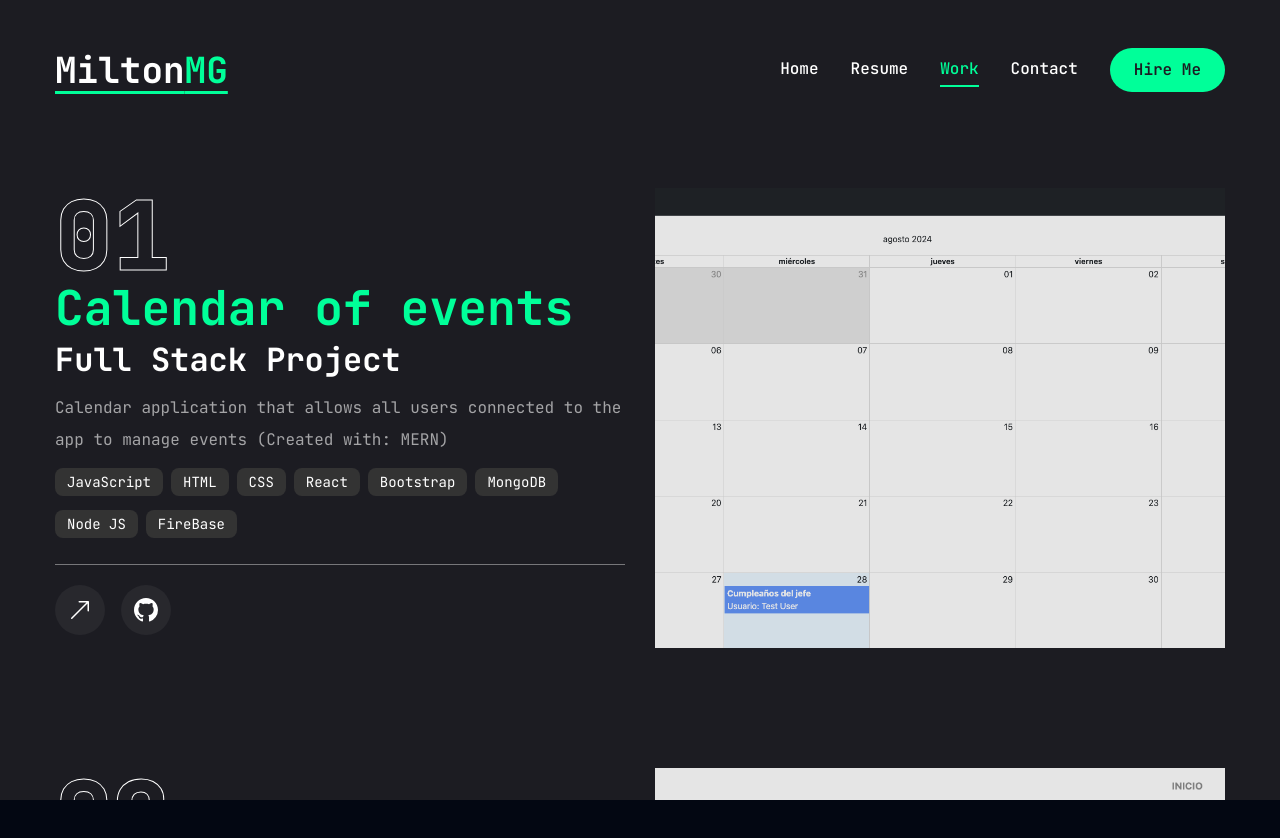
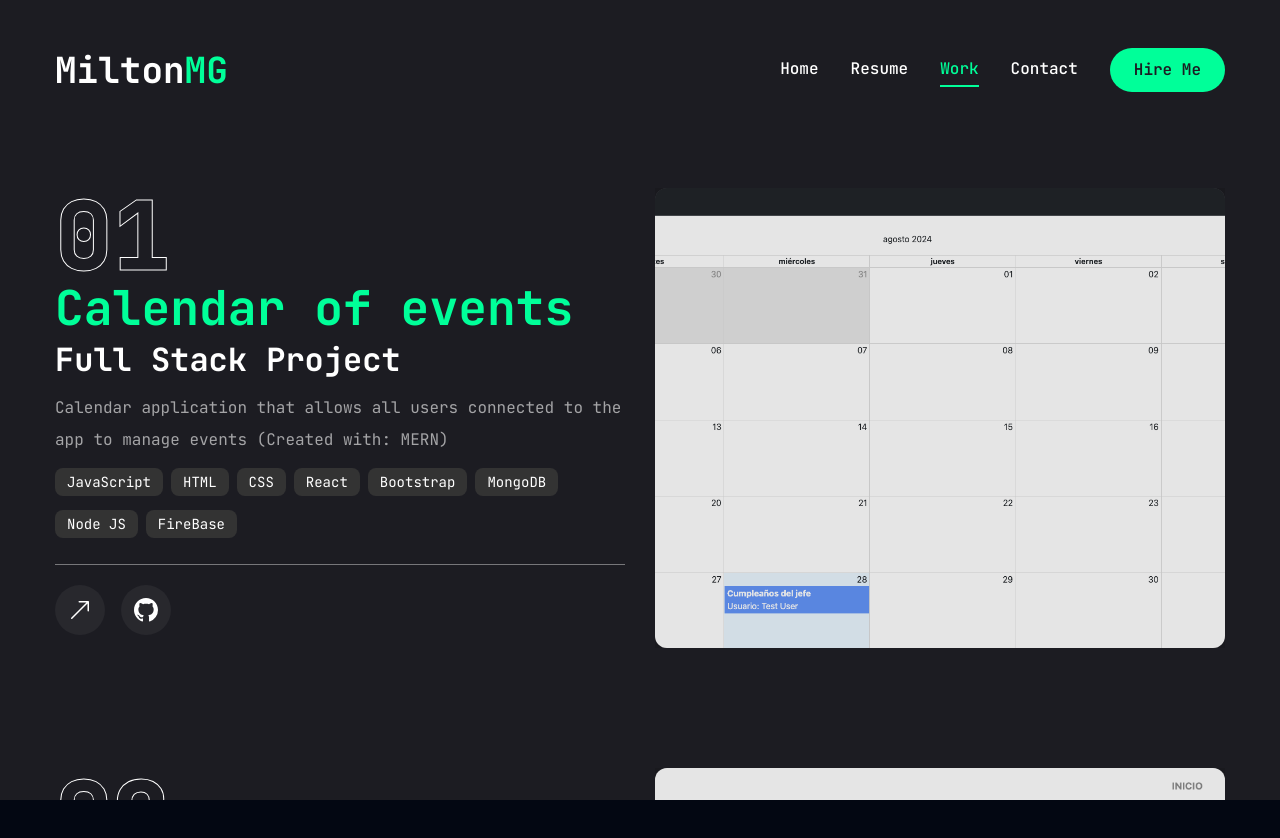
Before and after one commit to MiltonMG/Portfolio-v2, a Next.js app: page /work in a window 1280 px wide. Shown: the top 838 px of the page. Built offline with nearby package versions, Linux system fonts and the light colour scheme.

Commit message:
chore (work): styles added

```diff
--- a/app/work/page.jsx
+++ b/app/work/page.jsx
@@ -124,8 +124,8 @@ const Work = () => {
                       <Link href={project.live} target='_blank'>
                         <TooltipProvider delayDuration={100}>
                           <Tooltip>
-                            <TooltipTrigger className='hover:bg-black transition-all duration-500 w-[50px] h-[50px] rounded-full bg-white/5 flex justify-center items-center group'>
-                              <BsArrowUpRight className='text-white text-2xl group-hover:text-accent transition-all duration-500' />
+                            <TooltipTrigger className='hover:bg-black transition-all duration-500 w-[50px] h-[50px] rounded-full bg-white/5 flex justify-center items-center group hover:scale-[1.2]'>
+                              <BsArrowUpRight className='text-white text-2xl group-hover:text-accent transition-all duration-500  hover:scale-[1.1]' />
                               <TooltipContent>Live Project</TooltipContent>
                             </TooltipTrigger>
                           </Tooltip>
@@ -135,8 +135,8 @@ const Work = () => {
                       <Link href={project.github} target='_blank'>
                         <TooltipProvider delayDuration={100}>
                           <Tooltip>
-                            <TooltipTrigger className='hover:bg-black transition-all duration-500 w-[50px] h-[50px] rounded-full bg-white/5 flex justify-center items-center group'>
-                              <BsGithub className='text-white text-2xl group-hover:text-accent transition-all duration-500' />
+                            <TooltipTrigger className='hover:bg-black transition-all duration-500 w-[50px] h-[50px] rounded-full bg-white/5 flex justify-center items-center group hover:scale-[1.2]'>
+                              <BsGithub className='text-white text-2xl group-hover:text-accent transition-all duration-500 hover:scale-[1.1]' />
                               <TooltipContent>Github Repository</TooltipContent>
                             </TooltipTrigger>
                           </Tooltip>
@@ -148,16 +148,16 @@ const Work = () => {
 
                 </div>
                 <div className='w-full xl:w-[50%]'>
-                  <div className='h-[460px] relative group flex justify-center items-center bg-pink-50/20'>
+                  <div className='h-[460px] relative group flex justify-center items-center bg-pink-50/20 rounded-xl cursor-pointer hover:scale-[0.98] transition-all duration-500'>
                     {/* Overlay */}
                     <div className='absolute top-0 bottom-0 w-full h-full bg-black/10 z-10'></div>
                     {/* image */}
-                    <div className='relative w-full h-full '>
+                    <div className='relative w-full h-full'>
                       <Image
                         src={project.image}
                         alt={project.title}
                         fill
-                        className='object-cover' />
+                        className='object-cover rounded-xl' />
                     </div>
                   </div>
                 </div>
--- a/components/Header.jsx
+++ b/components/Header.jsx
@@ -10,7 +10,7 @@ export const Header = () => {
 
             {/* LOGO */}
             <Link href={"/"}>
-                <h1 className="text-4xl font-bold underline underline-offset-8 decoration-[#00Ff99]">
+                <h1 className="text-4xl font-bold">
                     Milton<span className="text-accent">MG</span>
                 </h1>
             </Link>
--- a/components/MobileNav.jsx
+++ b/components/MobileNav.jsx
@@ -27,7 +27,7 @@ const MobileNav = () => {
                     {/* LOGO */}
                     <div className="flex">
                         <Link href={"/"}>
-                            <h1 className="text-3xl font-bold underline underline-offset-8 decoration-[#00Ff99]">
+                            <h1 className="text-3xl font-bold">
                                 Milton<span className="text-accent">MG</span>
                             </h1>
                         </Link>
```
